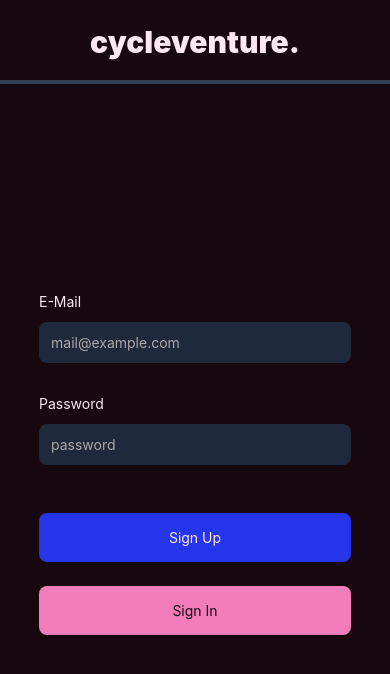
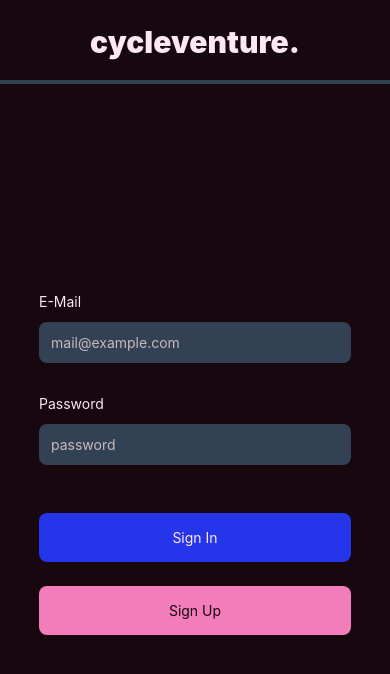
Before and after one commit to AtanasovCode/cycleventure-native, a React Native app: screen /Auth in a window 390 px wide. Shown: the top 674 px of the page. Built offline with nearby package versions, Linux system fonts and the light colour scheme.

Commit message:
added sign up / sign in functionality

```diff
--- a/App.js
+++ b/App.js
@@ -1,6 +1,8 @@
-import React from "react";
+import React, { useEffect, useRef } from "react";
 import { NavigationContainer } from "@react-navigation/native";
 import { createNativeStackNavigator } from "@react-navigation/native-stack";
+import { supabase } from "./supabase";
+import { useStore } from "./useStore";
 
 //importing routes
 import Auth from "./src/routes/Auth";
@@ -12,9 +14,34 @@ import Product from "./src/routes/Product";
 const App = () => {
 
   const Stack = createNativeStackNavigator();
+  const navigationRef = useRef();
+
+  const session = useStore((state) => state.session);
+  const setSession = useStore((state) => state.setSession);
+
+  useEffect(() => {
+    supabase.auth.getSession().then(({ data: { session } }) => {
+      setSession(session)
+    })
+
+    supabase.auth.onAuthStateChange((_event, session) => {
+      setSession(session)
+    })
+  }, [])
+
+  useEffect(() => {
+    if(navigationRef.current) {
+      if(session && session.user) {
+        console.log(session.user);
+        navigationRef.current.navigate("Products")
+      } else {
+        navigationRef.current.navigate("Home");
+      }
+    }
+  }, [session])
 
   return (
-    <NavigationContainer>
+    <NavigationContainer ref={navigationRef}>
       <Stack.Navigator initialRouteName="Home">
         <Stack.Screen
           name="Auth"
--- a/src/routes/Auth.jsx
+++ b/src/routes/Auth.jsx
@@ -4,12 +4,14 @@ import {
     Text,
     Image,
     TextInput,
+    Alert,
 } from 'react-native';
 import { SafeAreaView } from "react-native-safe-area-context";
 import { width, height } from "../Utils";
 import { useStore } from "../../useStore";
 import { supabase } from "../../supabase";
 import { TouchableOpacity } from "react-native";
+import Loading from "../components/Loading";
 
 const Auth = () => {
 
@@ -17,6 +19,34 @@ const Auth = () => {
     const saveEmail = useStore((state) => state.saveEmail);
     const password = useStore((state) => state.password);
     const savePassword = useStore((state) => state.savePassword);
+    const loading = useStore((state) => state.loading);
+    const setLoading = useStore((state) => state.setLoading);
+
+
+    async function signInWithEmail() {
+        setLoading(true)
+        const { error } = await supabase.auth.signInWithPassword({
+            email: email,
+            password: password,
+        })
+
+        if (error) Alert.alert(error.message)
+        setLoading(false)
+    }
+
+    async function signUpWithEmail() {
+        setLoading(true)
+        const {
+            data: { session },
+            error,
+        } = await supabase.auth.signUp({
+            email: email,
+            password: password,
+        })
+
+        if (error) Alert.alert(error.message)
+        setLoading(false)
+    }
 
 
     return (
@@ -35,10 +65,12 @@ const Auth = () => {
                     <Text className="text-text text-left w-full">E-Mail</Text>
                     <TextInput
                         placeholder="mail@example.com"
-                        placeholderTextColor={"#aaa8a8"}
-                        className="w-full p-3 bg-slate-800 rounded-lg mt-3 text-text"
+                        placeholderTextColor={"#c7b9b9"}
+                        className="w-full p-3 bg-slate-700 rounded-lg mt-3 text-text"
                         value={email}
-                        onTextInput={(value) => saveEmail(value)}
+                        onChangeText={(value) => {
+                            saveEmail(value)
+                        }}
                     />
                 </View>
                 <View
@@ -47,27 +79,32 @@ const Auth = () => {
                     <Text className="text-text text-left w-full">Password</Text>
                     <TextInput
                         placeholder="password"
-                        placeholderTextColor={"#aaa8a8"}
+                        placeholderTextColor={"#c7b9b9"}
                         secureTextEntry={true}
                         autoCapitalize="none"
-                        className="w-full p-3 bg-slate-800 rounded-lg mt-3 text-text"
+                        className="w-full p-3 bg-slate-700 rounded-lg mt-3 text-text"
                         value={password}
-                        onTextInput={(value) => savePassword(value)}
+                        onChangeText={(value) => savePassword(value)}
                     />
                 </View>
                 <View className="mt-12 w-full">
                     <TouchableOpacity
                         className="w-full rounded-lg bg-accent items-center justify-center p-4"
+                        disabled={loading}
+                        onPress={() => signInWithEmail()}
                     >
-                        <Text className="text-text">Sign Up</Text>
+                        <Text className="text-text">Sign In</Text>
                     </TouchableOpacity>
                     <TouchableOpacity
                         className="w-full rounded-lg mt-6 bg-primary items-center justify-center p-4"
+                        disabled={loading}
+                        onPress={() => signUpWithEmail()}
                     >
-                        <Text className="text-background">Sign In</Text>
+                        <Text className="text-background">Sign Up</Text>
                     </TouchableOpacity>
                 </View>
             </View>
+            {loading && <Loading />}
         </SafeAreaView>
     );
 }
--- a/useStore.js
+++ b/useStore.js
@@ -2,6 +2,8 @@ import { create } from "zustand";
 
 export const useStore = create((set) => ({
     //Auth
+    session: null,
+    setSession: (session) => set({ session }),
     email: null,
     saveEmail: (email) => set({ email }),
     password: null,
```
